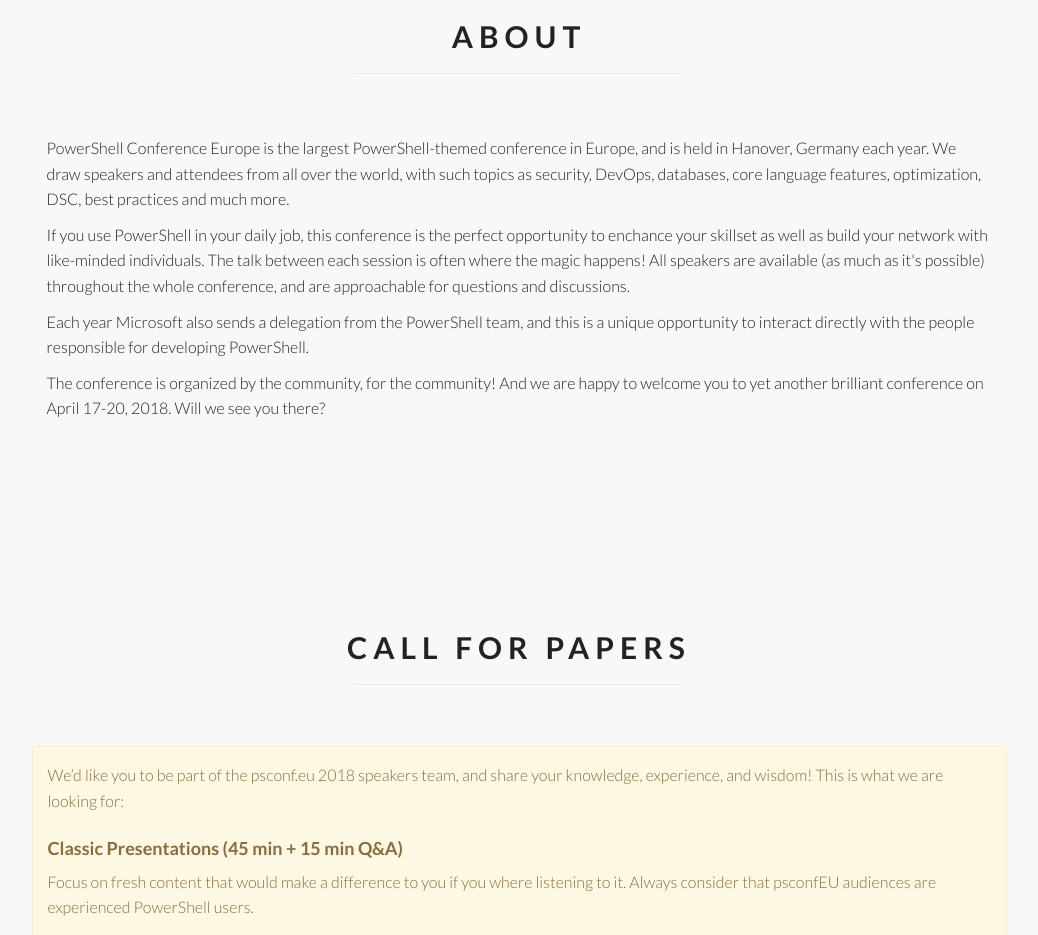
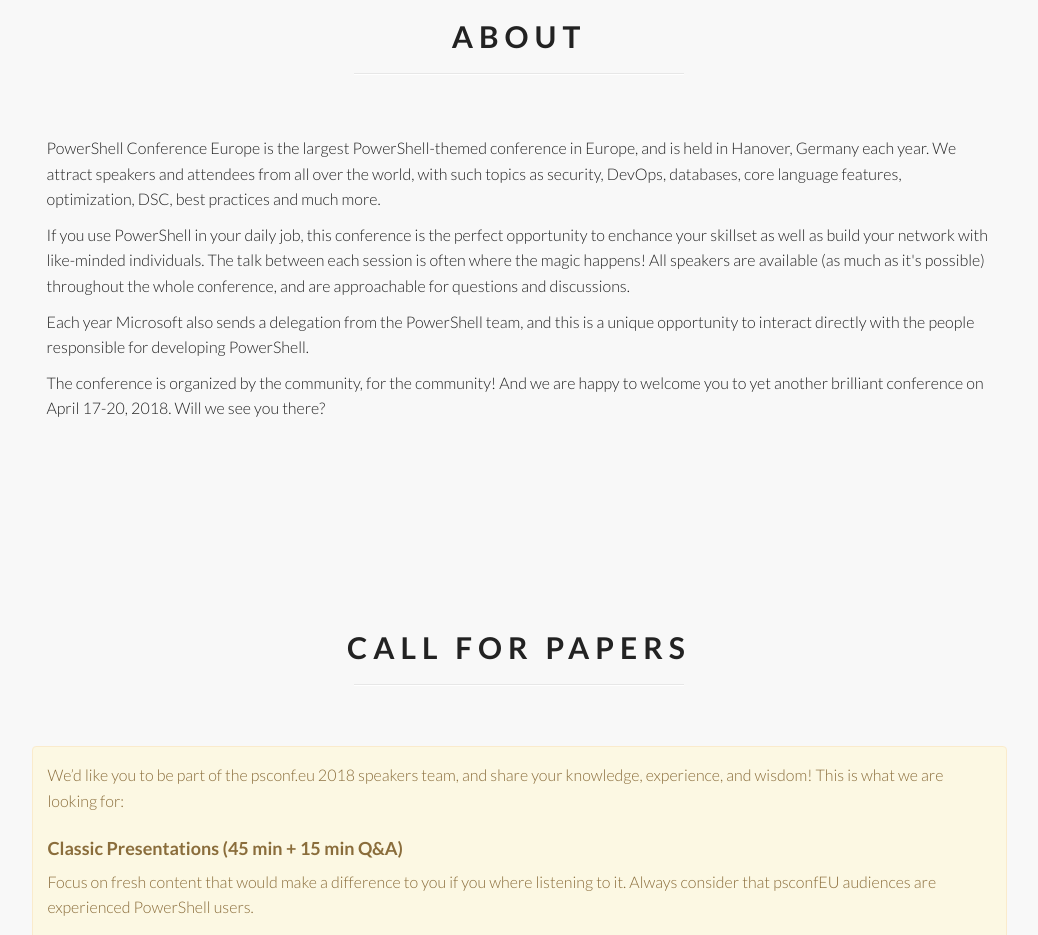
Before and after one commit to PowerShellConferenceEU/dev, a plain HTML site: page index.html in a window 1280 px wide. Shown: the part 940-1875 px from the top of the page, without its empty margins (121-1159 px from the left). Drawn offline with Linux system fonts and the light colour scheme; some packages are replaced by stand-ins of ours.

Commit message:
draw => attract

```diff
--- a/index.html
+++ b/index.html
@@ -133,7 +133,7 @@
                         <p>
                             PowerShell Conference Europe is the largest PowerShell-themed
                             conference in Europe, and is held in Hanover, Germany each year.
-                            We draw speakers and attendees from all over the world, with such
+                            We attract speakers and attendees from all over the world, with such
                             topics as security, DevOps, databases, core language features,
                             optimization, DSC, best practices and much more.
                         </p>
```
